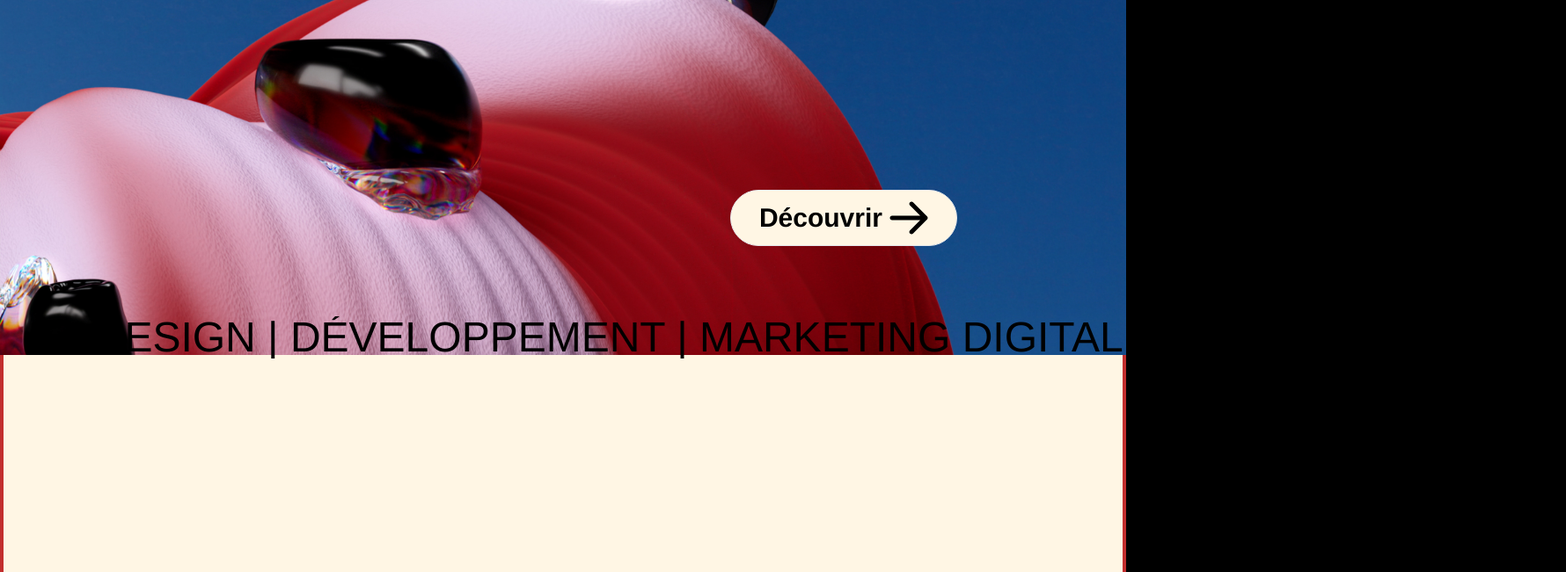
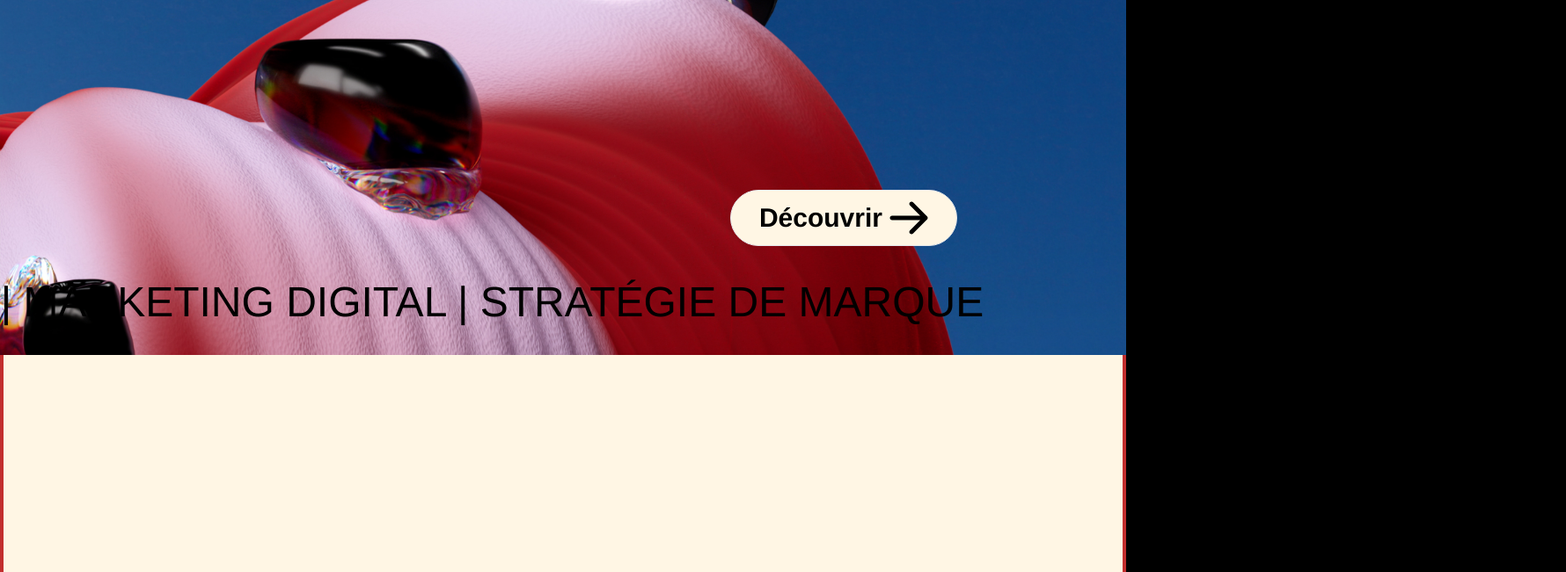
Before and after one commit to franzhopp/v3q, a React (Vite) app: page / in a window 1280 px wide. Shown: the part 428-1079 px from the top of the page at 88% size, 1780 px wide, since content can reach past the window. Built offline with nearby package versions, Linux system fonts and the light colour scheme.

Commit message:
[ADD] refactor paragraphe défilant

```diff
--- a/index.html
+++ b/index.html
@@ -46,7 +46,7 @@
   }
 </style>
 
-<body class="bg-FFF6E4">
+<body class="bg-FFF6E4 overflow-x-hidden">
   <div id="root"></div>
   <script type="module" src="/src/main.jsx"></script>
 </body>
--- a/src/Components/Navbar/navbar.jsx
+++ b/src/Components/Navbar/navbar.jsx
@@ -220,8 +220,8 @@ const Navbar = () => {
         </span>
       </div>
       <Button />
-      <p className="mt-20 text-center overflow-x-hidden">
-        <span className="text-base sm:text-5xl md:text-5xl lg:text-5xl xl:text-5xl 2xl:text-5xl text-black heading-responsive inline-block whitespace-nowrap animation-scrolling-rtl">
+      <p className="text-center">
+        <span className="inline-block text-black text-sm sm:text-5xl mt-5 sm:mt-10 whitespace-nowrap animation-scrolling-rtl">
           DESIGN | DÉVELOPPEMENT | MARKETING DIGITAL | STRATÉGIE DE MARQUE
         </span>
       </p>
--- a/src/index.css
+++ b/src/index.css
@@ -4,11 +4,9 @@
 
 html,
 body {
-    overflow-x: hidden;
     -webkit-tap-highlight-color: transparent;
 }
 
-/* STYLES SCROLL-BAR */
 ::-webkit-scrollbar {
     width: 5px;
 }
@@ -21,7 +19,26 @@ body {
     background: #C22E2E;
 }
 
-/* HOMEPAGE IMAGE */
+/* Z-INDEX */
+.z-max {
+    z-index: 50 !important;
+}
+
+.fade-in {
+    opacity: 0;
+    animation: fade-in-animation 1s ease-in forwards;
+}
+
+@keyframes fade-in-animation {
+    0% {
+        opacity: 0;
+    }
+
+    100% {
+        opacity: 1;
+    }
+}
+
 .image-navi-studio {
     background-image: url('./assets/pexels-google-deepmind-18068537.jpg');
     background-repeat: no-repeat;
@@ -37,11 +54,7 @@ body {
     background: url("./assets/rectangle_top.png"), lightgray -46.697px -768.547px / 106.886% 974.977% no-repeat;
 }
 
-/* TEXT ANIMATE */
 .animation-scrolling-rtl {
-    display: inline-block;
-    padding-right: 2em;
-    padding-left: 100%;
     white-space: nowrap;
     animation: scrolling-rtl 17s infinite linear;
 }
@@ -56,25 +69,25 @@ body {
     }
 }
 
-/* Z-INDEX */
-.z-max {
-    z-index: 50 !important;
+@keyframes rotateAnimation {
+    from {
+        transform: rotate(0deg);
+    }
+
+    to {
+        transform: rotate(360deg);
+    }
 }
 
-/* ANIMATION ENTRÉE */
-.fade-in {
-    opacity: 0;
-    animation: fade-in-animation 1s ease-in forwards;
+.animate-rotate {
+    animation: rotateAnimation 1s ease-in-out forwards;
 }
 
-@keyframes fade-in-animation {
-    0% {
-        opacity: 0;
-    }
-
-    100% {
-        opacity: 1;
-    }
+.bg-contact {
+    border-radius: 56px;
+    border: 0px solid #C22E2E;
+    background: rgba(0, 0, 0, 0.08);
+    backdrop-filter: blur(6.5px);
 }
 
 .btn-contact-rel {
@@ -91,20 +104,6 @@ body {
 .border-beige {
     border-right: 4px solid #FFF6E4;
     border-left: 4px solid #FFF6E4;
-}
-
-@keyframes rotateAnimation {
-    from {
-        transform: rotate(0deg);
-    }
-
-    to {
-        transform: rotate(360deg);
-    }
-}
-
-.animate-rotate {
-    animation: rotateAnimation 1s ease-in-out forwards;
 }
 
 .h-f {
@@ -124,10 +123,3 @@ body {
     left: -5rem;
     top: -29rem;
 }
-
-.bg-contact {
-    border-radius: 56px;
-    border: 0px solid #C22E2E;
-    background: rgba(0, 0, 0, 0.08);
-    backdrop-filter: blur(6.5px);
-}
```
